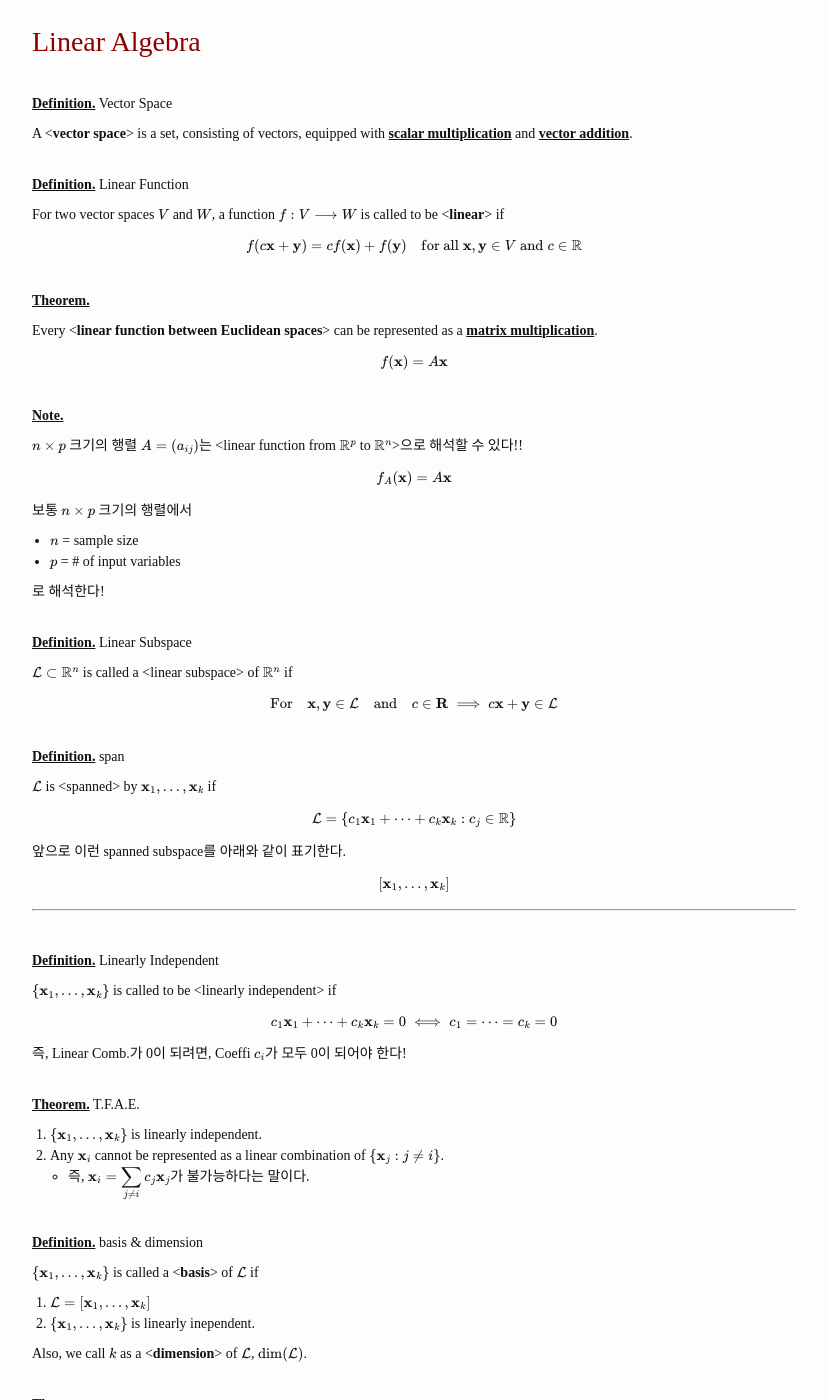
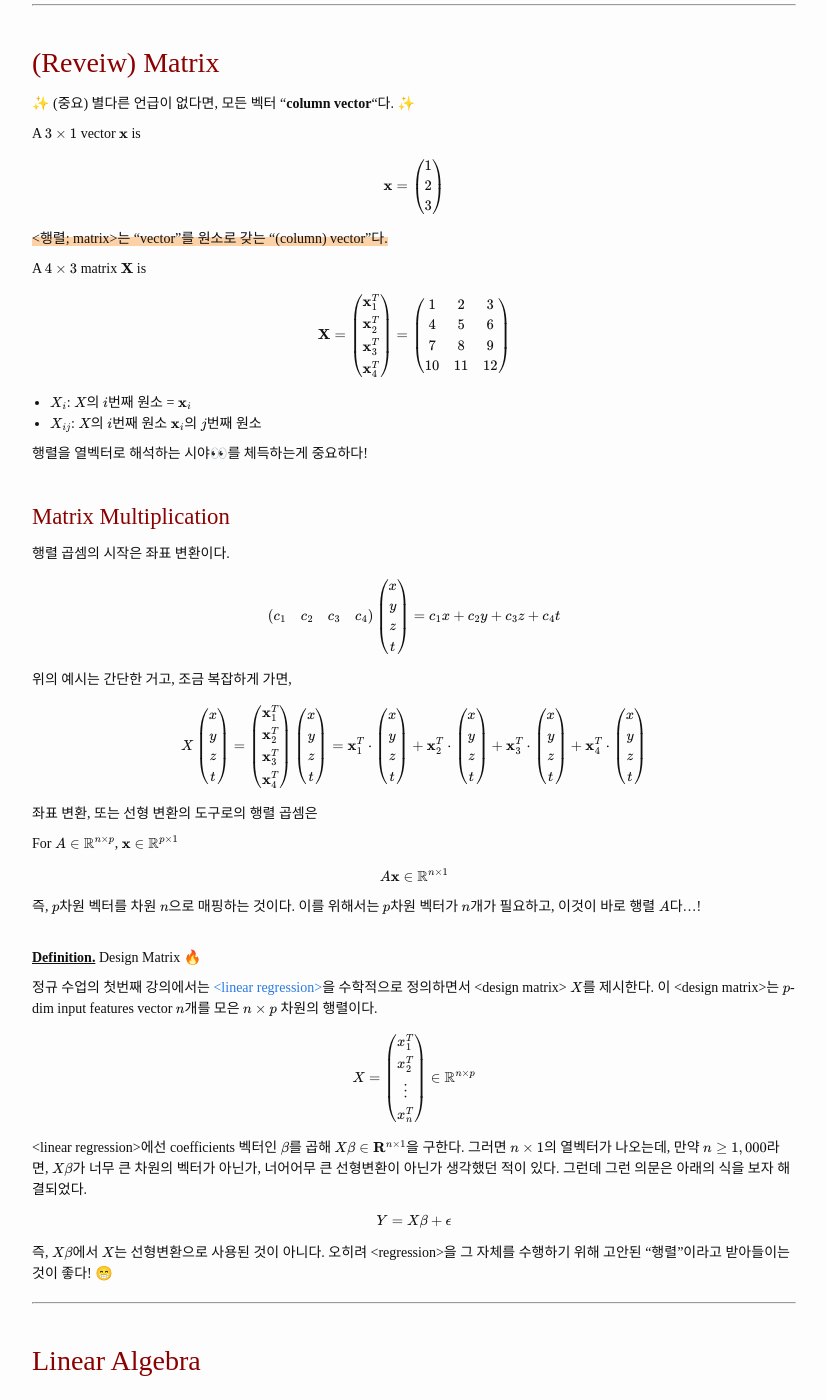
Before and after one commit to BlueHorn07/computer_science, a Jekyll site: the page built from _posts/statistical-data-mining/supplementary/2021-03-07-supp-1-linear-algebra-1.md, in a window 1280 px wide and 1400 px high, scrolled down 544 px. Shown: the whole window, without its empty margins (226-1053 px from the left). Built offline with Jekyll 4.4.1, drawn with Linux system fonts in a browser that asks for light colours; nearby versions of some CDN libraries; some web fonts are replaced; some of the changed text lies outside the part shown.

Commit message:
update basic matrix theorem

```diff
--- a/_posts/statistical-data-mining/supplementary/2021-03-07-supp-1-linear-algebra-1.md
+++ b/_posts/statistical-data-mining/supplementary/2021-03-07-supp-1-linear-algebra-1.md
@@ -10,6 +10,7 @@ tags: ["Statistical Data Mining"]
 
 <br><span class="statement-title">TOC.</span><br>
 
+- (review) Matrix
 - Vector Space
 - Linearly Independent
 - basis & dimension
@@ -18,6 +19,106 @@ tags: ["Statistical Data Mining"]
   - Rank Theorem
 - Rank
 - Determinant
+
+<hr/>
+
+## (Reveiw) Matrix
+
+✨ (중요) 별다른 언급이 없다면, 모든 벡터 "**column vector**"다. ✨
+
+A $3 \times 1$ vector $\mathbf{x}$ is
+
+$$
+\mathbf{x} = \begin{pmatrix}
+  1 \\ 2 \\ 3
+\end{pmatrix}
+$$
+
+
+<span class="half_HL">\<행렬; matrix\>는 "vector"를 원소로 갖는 "(column) vector"다.</span>
+
+A $4 \times 3$ matrix $\mathbf{X}$ is
+
+$$
+\mathbf{X} = \begin{pmatrix}
+  \mathbf{x}_1^T \\ \mathbf{x}_2^T \\ \mathbf{x}_3^T \\ \mathbf{x}_4^T
+\end{pmatrix} = \begin{pmatrix}
+  1 & 2 & 3 \\
+  4 & 5 & 6 \\
+  7 & 8 & 9 \\
+  10 & 11 & 12
+\end{pmatrix}
+$$
+
+- $X_i$: $X$의 $i$번째 원소 = $\mathbf{x}_i$
+- $X_{ij}$: $X$의 $i$번째 원소 $\mathbf{x}_i$의 $j$번째 원소
+
+행렬을 열벡터로 해석하는 시야👀를 체득하는게 중요하다!
+
+### Matrix Multiplication
+
+행렬 곱셈의 시작은 좌표 변환이다.
+
+$$
+\begin{pmatrix}
+c_1 & c_2 & c_3 & c_4
+\end{pmatrix} \begin{pmatrix}
+  x \\ y \\ z \\ t
+\end{pmatrix} = c_1 x + c_2 y + c_3 z + c_4 t
+$$
+
+위의 예시는 간단한 거고, 조금 복잡하게 가면,
+
+$$
+X \begin{pmatrix}
+  x \\ y \\ z \\ t
+\end{pmatrix} =
+\begin{pmatrix}
+  \mathbf{x}_1^T \\ \mathbf{x}_2^T \\ \mathbf{x}_3^T \\ \mathbf{x}_4^T
+\end{pmatrix} \begin{pmatrix}
+  x \\ y \\ z \\ t
+\end{pmatrix} =
+\mathbf{x}_1^T \cdot \begin{pmatrix}
+  x \\ y \\ z \\ t
+\end{pmatrix} +
+\mathbf{x}_2^T \cdot \begin{pmatrix}
+  x \\ y \\ z \\ t
+\end{pmatrix} +
+\mathbf{x}_3^T \cdot \begin{pmatrix}
+  x \\ y \\ z \\ t
+\end{pmatrix} +
+\mathbf{x}_4^T \cdot \begin{pmatrix}
+  x \\ y \\ z \\ t
+\end{pmatrix}
+$$
+
+좌표 변환, 또는 선형 변환의 도구로의 행렬 곱셈은
+
+For $A \in \mathbb{R}^{n\times p}$, $\mathbf{x} \in \mathbb{R}^{p\times 1}$
+
+$$
+A \mathbf{x} \in \mathbb{R}^{n\times 1}
+$$
+
+즉, $p$차원 벡터를 차원 $n$으로 매핑하는 것이다. 이를 위해서는 $p$차원 벡터가 $n$개가 필요하고, 이것이 바로 행렬 $A$다...!
+
+<br><span class="statement-title">Definition.</span> Design Matrix 🔥<br>
+
+정규 수업의 첫번째 강의에서는 [\<linear regression\>]({{"https://bluehorn07.github.io/computer_science/2021/02/26/overview-of-supervised-learning-1.html#regression" | relative_url}})을 수학적으로 정의하면서 \<design matrix\> $X$를 제시한다. 이 \<design matrix\>는 $p$-dim input features vector $n$개를 모은 $n \times p$ 차원의 행렬이다.
+
+$$
+X = \begin{pmatrix}
+  x_1^T \\ x_2^T \\ \vdots \\ x_n^T
+\end{pmatrix} \in \mathbb{R}^{n\times p}
+$$
+
+\<linear regression\>에선 coefficients 벡터인 $\beta$를 곱해 $X \beta \in \mathbf{R}^{n\times 1}$을 구한다. 그러면 $n\times 1$의 열벡터가 나오는데, 만약 $n \ge 1,000$라면, $X\beta$가 너무 큰 차원의 벡터가 아닌가, 너어어무 큰 선형변환이 아닌가 생각했던 적이 있다. 그런데 그런 의문은 아래의 식을 보자 해결되었다.
+
+$$
+Y = X\beta + \epsilon
+$$
+
+즉, $X\beta$에서 $X$는 선형변환으로 사용된 것이 아니다. 오히려 \<regression\>을 그 자체를 수행하기 위해 고안된 "행렬"이라고 받아들이는 것이 좋다! 😁
 
 <hr/>
 
@@ -131,13 +232,15 @@ $$
 \mathbf{y} = \left( \mathbf{x}_1^T \mathbf{y} \right) \mathbf{x}_1 + \cdots + \left( \mathbf{x}_k^T \mathbf{y} \right) \mathbf{x}_k
 $$
 
-즉, 만약 \<**orthonormal basis**\>라면, vector $\mathbf{y}$ 를 표현하는 <u>모든 coefficient $c_i$를 uniquely하게 특정할 수 있다</u>는 말이다!
+즉, 만약 \<**orthonormal basis**\>라면, vector $\mathbf{y}$ 를 표현하는 <span class="half_HL">모든 coefficient $c_i$를 uniquely하게 특정할 수 있다</span>는 말이다!
 
 <hr/>
 
 ### Rank Theory
 
-<br><span class="statement-title">Definition.</span> Column space & Row space & Null space<br>
+<div class="definition" markdown="1">
+
+<span class="statement-title">Definition.</span> Column space & Row space & Null space<br>
 
 $$
 A \in \mathbb{R}^{n \times p}
@@ -174,24 +277,38 @@ NOTE: $\mathcal{R}(A) = \mathcal{C}(A^T)$
 
 NOTE: 만약 $A$가 invertible이라면, $A\mathbf{x} = \mathbf{0}$을 만족하는 $\mathbf{x}$는 $\mathbf{0}$ 뿐이기 때문에, $\mathcal{N}(A) = \mathbf{0}$이 된다.
 
-<br><span class="statement-title">Definition.</span> Rank<br>
+</div>
+
+<div class="definition" markdown="1">
+
+<span class="statement-title">Definition.</span> Rank<br>
 
 The \<**rank**\> of $A$ is the dimension of $\mathcal{C}(A)$.
 
+</div>
 
-<div class="statement" markdown="1">
+<div class="theorem" markdown="1">
 
 <span class="statement-title">Theorem.</span> Fundamental Theorem of Liniear Algebra<br/>
+
+<div class="light-margin"></div>
 
 **Part 1**: (Rank-Nullity Theorem; Rank Theorem)
 
 The column and row spaces of an $m \times n$ matrix $A$ both have dimension $r$, the \<**rank**\> of the matrix.
 
-The nullspace has dimension $n-r$, and the left nullspace has dimension $m-r$.
+- the nullspace has dimension $n-r$
+- the left nullspace has dimension $m-r$
+
+<div class="light-margin"></div>
 
 **Part 2**:
 
-The nullspace and row space are \<orthogonal\>. The left nullspace and the column space are also \<orthogonal\>.
+The \<Null space\> and \<Row space\> are \<orthogonal\>.
+
+The \<Left Mull space\> and the \<Column space\> are also \<orthogonal\>.
+
+<div class="light-margin"></div>
 
 **Part 3**:
 
@@ -209,8 +326,9 @@ where
 
 </div>
 
+<div class="theorem" markdown="1">
 
-<br><span class="statement-title">Theorem.</span> Rank Theorem<br>
+<span class="statement-title">Theorem.</span> Rank Theorem<br>
 
 For any $A \in \mathbb{R}^{n \times p}$,
 
@@ -218,25 +336,13 @@ $$
 \dim (\mathcal{C}(A)) = \dim (\mathcal{R}(A))
 $$
 
-그래서 \<Rank Theorem\>에 의해 행렬 $A$의 rank를 $\dim (\mathcal{C}(A))$로 정의하든, $\dim (\mathcal{R}(A))$로 정의하든 상관이 없다!
+</div>
+
+그래서 \<Rank Theorem\>에 의해 행렬 $A$의 \<rank\>를 $\dim (\mathcal{C}(A))$로 정의하든, $\dim (\mathcal{R}(A))$로 정의하든 상관이 없다!
 
 증명은 이곳을 참조할 것 👉 [*proof*](https://brilliant.org/wiki/rank/)
 
-<br><span class="statement-title">Definition.</span> Determinant<br>
-
-The \<**determinant**\> of a matrix $A \in \mathbb{R}^{n \times n}$ is
-
-$$
-\sum_{\pi} \text{sgn} (\pi) \cdot \left( a_{1\pi(1)} \cdots a_{n\pi(n)}\right)
-$$
-
-where the summation is taken over all permuations of $\\{ 1, \dots, n\\}$.
-
-\<Determinant\>에 대한 정말 Abstract 한 정의다. $3\times3$ 에 대해선 아래와 같이 쉽게 구할 수 있다.
-
-<div class="img-wrapper">
-  <img src="{{ "/images/statistical-data-mining/determinant-3x3-1.png" | relative_url }}" width="320px">
-</div>
+<br/>
 
 <br><span class="statement-title">Properties.</span> Rank<br>
 
@@ -264,7 +370,33 @@ $$
 
 8\. $\text{rank}(AA^T) = \text{rank}(A^TA) = \text{rank}(A)$
 
-<br><span class="statement-title">Properties.</span> Determinant<br>
+<br/>
+
+<hr/>
+
+<div class="definition" markdown="1">
+
+<span class="statement-title">Definition.</span> Determinant<br>
+
+The \<**determinant**\> of a matrix $A \in \mathbb{R}^{n \times n}$ is
+
+$$
+\sum_{\pi} \text{sgn} (\pi) \cdot \left( a_{1\pi(1)} \cdots a_{n\pi(n)}\right)
+$$
+
+where the summation is taken over all permuations of $\\{ 1, \dots, n\\}$.
+
+</div>
+
+\<Determinant\>에 대한 정말 Abstract 한 정의다. $3\times3$ 에 대해선 아래와 같이 쉽게 구할 수 있다.
+
+<div class="img-wrapper">
+  <img src="{{ "/images/statistical-data-mining/determinant-3x3-1.png" | relative_url }}" width="320px">
+</div>
+
+<br>
+
+<span class="statement-title">Properties.</span> Determinant<br>
 
 이어지는 성질들은 \<Determinant\>에 대한 성질을 정말 Abtract 한 용어로 기술한 것이다.
 
```
Also changed, not shown: other parts of _posts/statistical-data-mining/supplementary/2021-03-07-supp-1-linear-algebra-1.md (+1 -1 lines).
